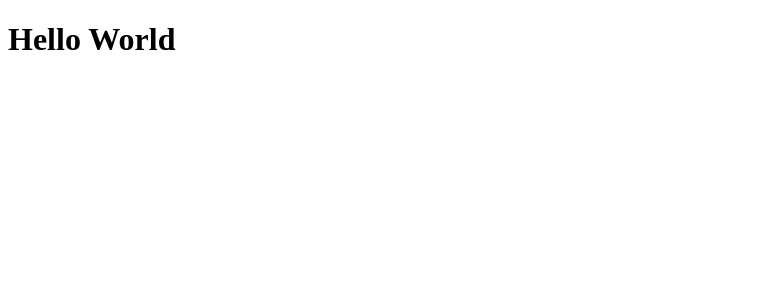
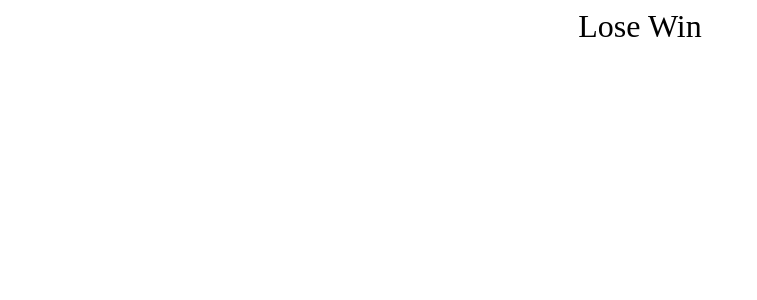
Before and after one commit to justinandersonwebdev/hangman-quiz-game, a React (Vite) app: page / in a window 1280 px wide. Shown: the top 300 px of the page, without its empty margins (0-757 px from the left). Built offline with nearby package versions, Linux system fonts and the light colour scheme.

Commit message:
add initial div's + css

```diff
--- a/src/App.tsx
+++ b/src/App.tsx
@@ -10,7 +10,20 @@
   console.log(guessedLetters)
   console.log(wordToGuess)
 
-  return <h1>Hello World</h1>
+  return (
+    <div
+      style={{
+        maxWidth: '800px',
+        display: 'flex',
+        flexDirection: 'column',
+        gap: '2rem',
+        margin: '0 auto',
+        alignItems: 'center'
+      }}
+    >
+      <div style={{ fontSize: '2rem', textAlign: 'center' }}>Lose Win</div>
+    </div>
+  )
 }
 
 export default App
```
